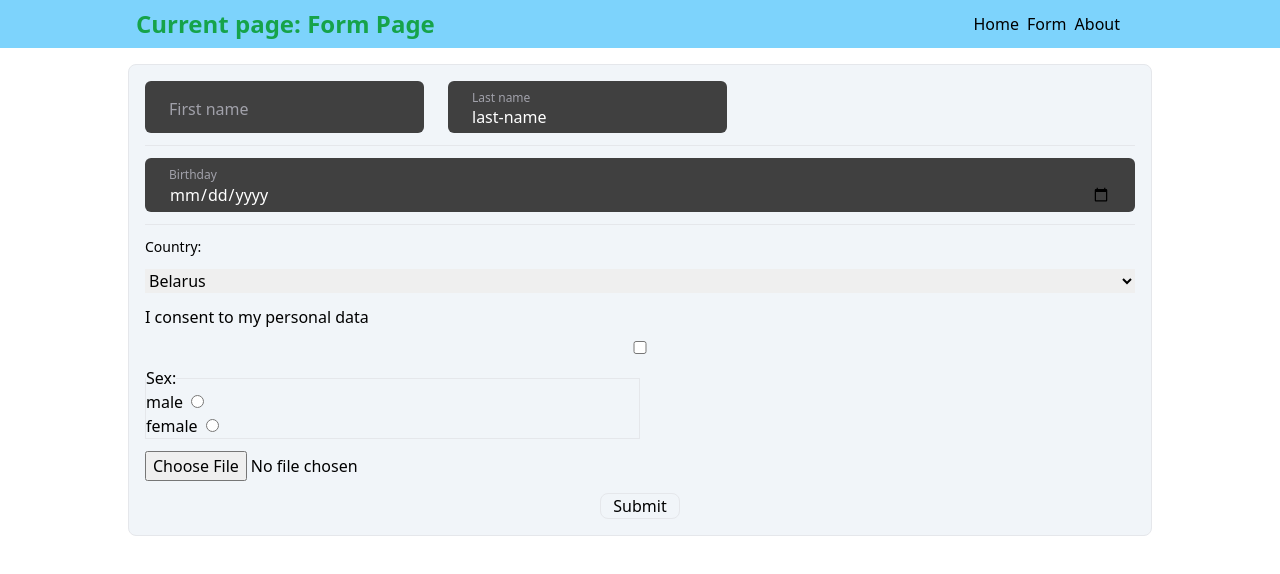
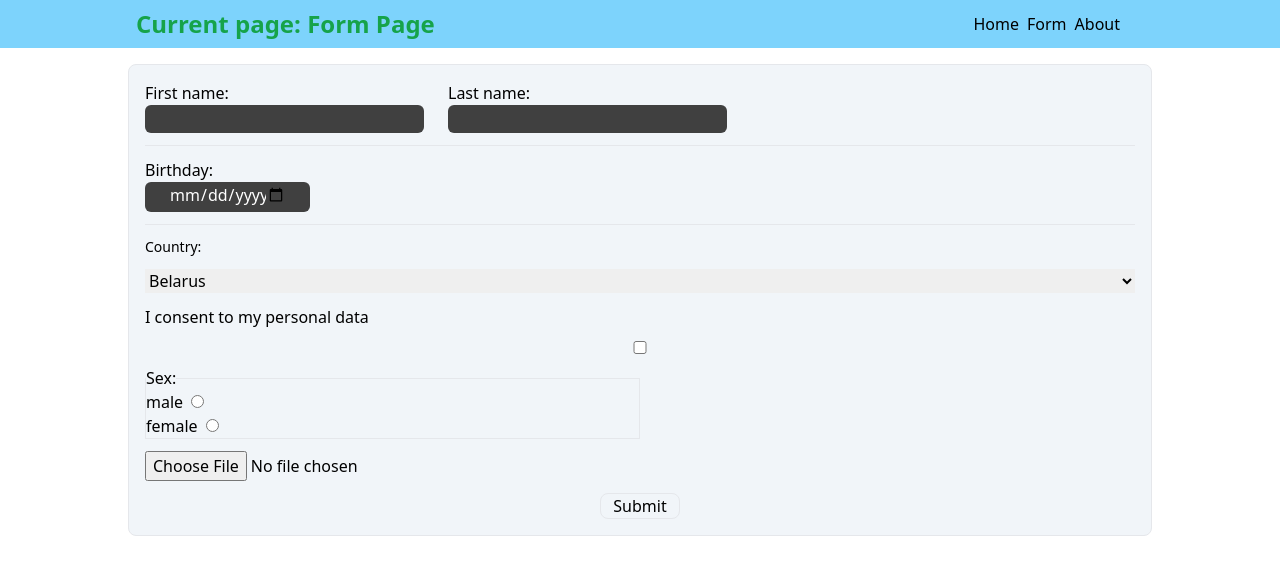
Before and after one commit to NikFreeman/rs-react, a React app: page /form in a window 1280 px wide. Shown: the top 574 px of the page. Built offline with nearby package versions, Linux system fonts and the light colour scheme; the HTML template or start-up script is replaced by a standard one.

Commit message:
feat: add detail form  input

```diff
--- /dev/null
+++ b/src/components/card-form.tsx
@@ -0,0 +1,25 @@
+import { Component } from 'react';
+import { InformForm } from '../models/inform-form';
+
+interface DetailProps {
+  detail: InformForm;
+}
+
+export default class DetailForm extends Component<DetailProps> {
+  constructor(props: DetailProps) {
+    super(props);
+  }
+  render() {
+    const { firstName, lastName, birthday } = this.props.detail;
+    return (
+      <div>
+        <div className="px-4 py-2">
+          <p>First Name: {firstName}</p>
+          <p>Last Name: {lastName}</p>
+          <p>Birthday: {birthday}</p>
+        </div>
+        <hr />
+      </div>
+    );
+  }
+}
--- a/src/components/form-layout.tsx
+++ b/src/components/form-layout.tsx
@@ -1,77 +1,163 @@
-import { Component, createRef, RefObject } from 'react';
-import Input from './input';
-
-interface FormLayoutState {
-  firstName: string;
-  lastName: string;
-}
+import { Component, createRef } from 'react';
+import { FormLayoutState, InformForm } from '../models/inform-form';
+import DetailForm from './card-form';
 
 class FormLayout extends Component<unknown, FormLayoutState> {
-  firstNameRef: RefObject<HTMLInputElement & null>;
+  private firstNameRef = createRef<HTMLInputElement>();
+  private lastNameRef = createRef<HTMLInputElement>();
+  private birthdayRef = createRef<HTMLInputElement>();
+  private birthplaceRef = createRef<HTMLSelectElement>();
+  private sexMaleRef = createRef<HTMLInputElement>();
+  private sexFemaleRef = createRef<HTMLInputElement>();
+  private personalDataRef = createRef<HTMLInputElement>();
+  private avatarRef = createRef<HTMLInputElement>();
+
   constructor(props: unknown) {
     super(props);
-    this.state = { firstName: '', lastName: '' };
+    this.state = { data: [] };
     this.handleSubmit = this.handleSubmit.bind(this);
-    this.firstNameRef = createRef();
   }
 
   handleSubmit(event: React.FormEvent<HTMLFormElement>) {
     event.preventDefault();
+    const firstName = this.firstNameRef.current;
+    const lastName = this.lastNameRef.current;
+    const birthday = this.birthdayRef.current;
+    const birthplace = this.birthplaceRef.current;
+    const sexMale = this.sexMaleRef.current;
+    const personalData = this.personalDataRef.current;
+    const avatarFile = this.avatarRef.current;
+    if (avatarFile?.files) {
+      const formData: InformForm = {
+        firstName: firstName ? firstName.value : '',
+        lastName: lastName ? lastName.value : '',
+        birthday: birthday ? birthday.value : '',
+        birthplace: birthplace ? birthplace.value : '',
+        personalData: personalData ? personalData.checked : false,
+        sex: sexMale ? (sexMale.checked ? 'male' : 'female') : '',
+        avatar: avatarFile ? avatarFile.files[0].name : '',
+      };
+      this.setState({
+        data: [...this.state.data, formData],
+      });
+    }
   }
 
   render() {
     const countries = ['Belarus', 'Ukraine', 'Poland', 'Other'];
     return (
-      <div className=" rounded-lg border max-w-5xl mx-auto my-4 p-4 bg-slate-100">
+      <div className="max-w-5xl mx-auto">
+        <div className=" rounded-lg border  my-4 p-4 bg-slate-100">
           <form className="flex flex-col gap-3" onSubmit={this.handleSubmit}>
             <fieldset className="flex gap-6">
-            <Input
-              id="first-name"
-              onChange={() => console.log('click-first')}
-              value={this.state.firstName}
-              label="First name"
+              <label htmlFor="first-name">
+                First name:
+                <input
+                  className="
+                block
+                rounded-md
+                px-6
+                pb-1
+                w-full
+                text-md
+              text-white
+              bg-neutral-700
+                appearance-none
+                focus:outline-none
+                focus:ring-0
+                peer
+                invalid:border-b-1"
                   type="text"
+                  required
                   ref={this.firstNameRef}
                 />
-            <Input
-              id="last-name"
-              onChange={() => console.log('click')}
-              value="last-name"
-              label="Last name"
+              </label>
+              <label htmlFor="last-name">
+                Last name:
+                <input
+                  className="
+                block
+                rounded-md
+                px-6
+                pb-1
+                w-full
+                text-md
+              text-white
+              bg-neutral-700
+                appearance-none
+                focus:outline-none
+                focus:ring-0
+                peer
+                invalid:border-b-1"
+                  id="first-name"
                   type="text"
+                  required
+                  ref={this.lastNameRef}
                 />
+              </label>
             </fieldset>
             <hr />
-          <Input
-            id="birthday"
-            onChange={() => console.log('click Birthday')}
-            value="birthday"
-            label="Birthday"
+            <label htmlFor="birthday">
+              Birthday:
+              <input
+                className="
+                block
+                rounded-md
+                px-6
+                pb-1
+                w-1/6
+                text-md
+              text-white
+              bg-neutral-700
+                appearance-none
+                focus:outline-none
+                focus:ring-0
+                peer
+                invalid:border-b-1"
+                id="first-name"
                 type="date"
+                ref={this.birthdayRef}
               />
+            </label>
             <hr />
             <label className="text-sm" htmlFor="country">
               Country:
             </label>
-          <select name="country" id="">
+            <select name="country" id="" ref={this.birthplaceRef}>
               {countries.map((item, index) => (
-              <option key={index}>{item}</option>
+                <option key={index} value={item}>
+                  {item}
+                </option>
               ))}
             </select>
             <label htmlFor="checkPerson">I consent to my personal data</label>
-          <input type="checkbox" name="checkPerson" id="" />
+            <input type="checkbox" name="checkPerson" id="" ref={this.personalDataRef} />
             <fieldset className="border flex flex-col w-1/2">
               <legend>Sex:</legend>
               <label>
                 male
-              <input className="mx-2" type="radio" name="sex" id="male" />
+                <input
+                  className="mx-2"
+                  type="radio"
+                  name="sex"
+                  id="male"
+                  required
+                  ref={this.sexMaleRef}
+                />
               </label>
               <label>
                 female
-              <input className="mx-2" type="radio" name="sex" id="female" />
+                <input
+                  className="mx-2"
+                  type="radio"
+                  name="sex"
+                  id="female"
+                  required
+                  ref={this.sexFemaleRef}
+                />
               </label>
             </fieldset>
-          <input type="file" name="" id="" />
+            <input type="file" name="" id="" ref={this.avatarRef} />
 
             <button
               className="border mx-auto px-2 w-20 hover:bg-slate-700 hover:text-slate-100 rounded-lg "
@@ -81,6 +167,10 @@ class FormLayout extends Component<unknown, FormLayoutState> {
             </button>
           </form>
         </div>
+        {this.state.data.map((item, index) => {
+          return <DetailForm key={index} detail={item} />;
+        })}
+      </div>
     );
   }
 }
--- a/src/components/input.tsx
+++ /dev/null
@@ -1,72 +0,0 @@
-import React, { Component } from 'react';
-
-type CallBack = () => void;
-
-interface InputProps {
-  id: string;
-  onChange: CallBack;
-  value: string;
-  label: string;
-  type?: string;
-}
-
-class Input extends Component<InputProps> {
-  InputRef: React.RefObject<HTMLInputElement>;
-  constructor(props: InputProps) {
-    super(props);
-    this.InputRef = React.createRef();
-  }
-  render() {
-    const { id, onChange, value, label, type } = this.props;
-    return (
-      <div className="relative">
-        <input
-          id={id}
-          onChange={onChange}
-          value={value}
-          type={type}
-          ref={this.InputRef}
-          className="
-        block
-        rounded-md
-        px-6
-        pt-6
-        pb-1
-        w-full
-        text-md
-      text-white
-      bg-neutral-700
-        appearance-none
-        focus:outline-none
-        focus:ring-0
-        peer
-        invalid:border-b-1
-    "
-          placeholder=""
-        />
-        <label
-          htmlFor={id}
-          className="
-        absolute
-        text-md
-        text-zinc-400
-        duration-150
-        transform
-        -translate-y-3
-        scale-75
-        top-4
-        z-10
-        origin-[0]
-        left-6
-        peer-placeholder-shown:scale-100
-        peer-placeholder-shown:translate-y-0
-        peer-focus:scale-75
-        peer-focus:-translate-y-3"
-        >
-          {label}
-        </label>
-      </div>
-    );
-  }
-}
-export default Input;
--- /dev/null
+++ b/src/models/inform-form.tsx
@@ -0,0 +1,12 @@
+export interface InformForm {
+  firstName: string;
+  lastName: string;
+  birthday: string;
+  birthplace: string;
+  sex: string;
+  personalData: boolean;
+  avatar: string;
+}
+export interface FormLayoutState {
+  data: InformForm[];
+}
```
Lines whose indentation alone changed are shown as unchanged.
